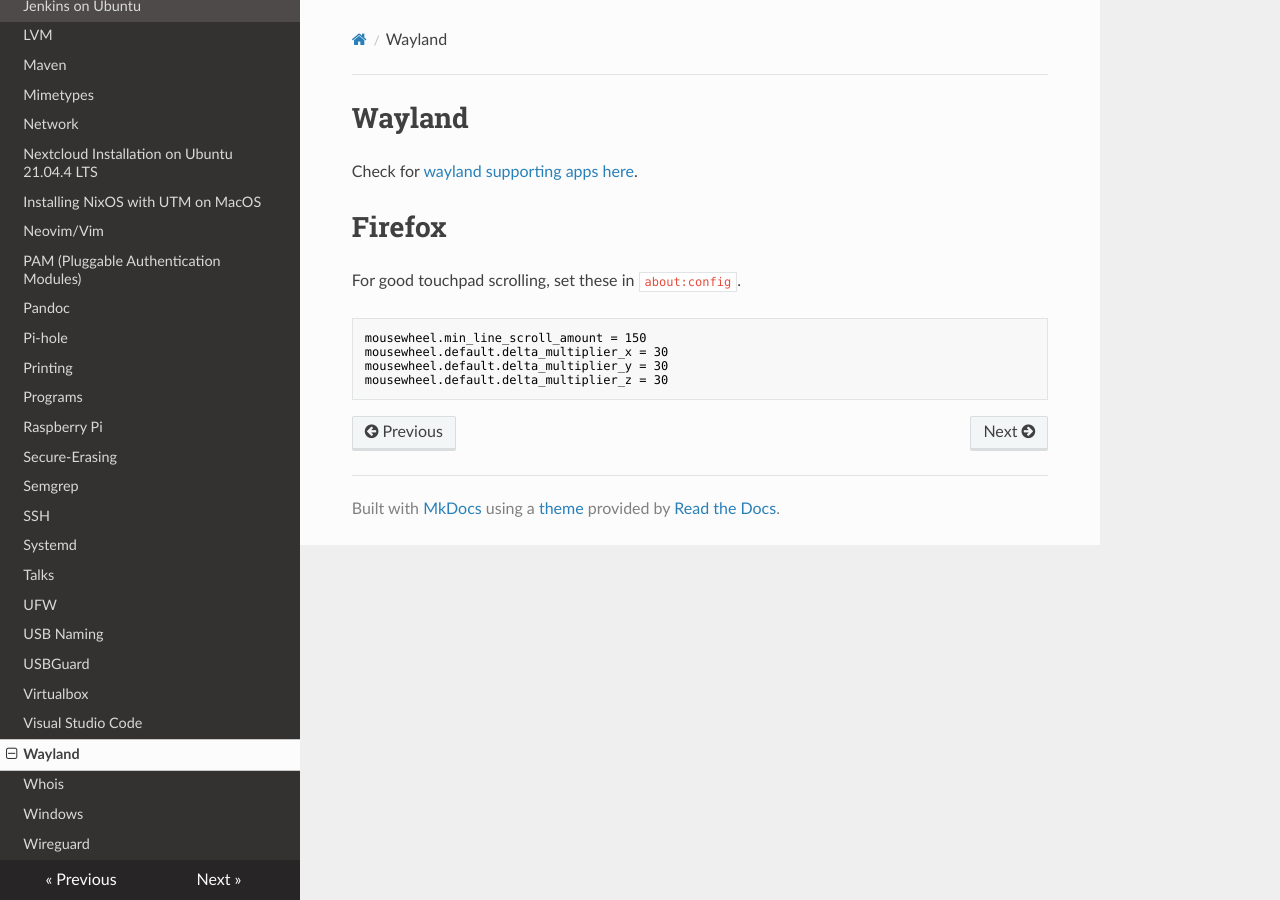
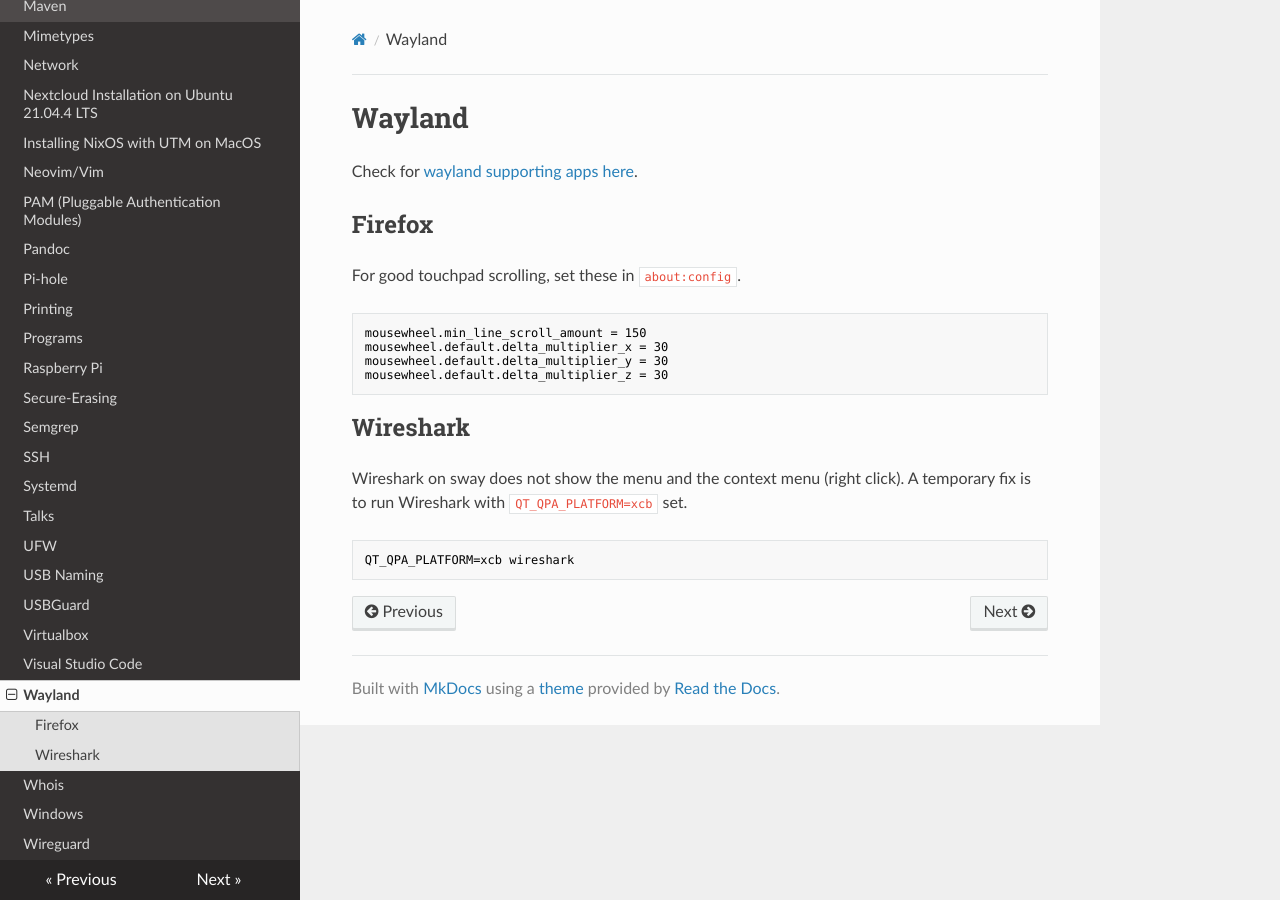
Before and after one commit to Maaxxs/wiki, an MkDocs documentation site: the page built from docs/wayland.md, in a window 1280 px wide. Built offline with MkDocs 1.6.1, drawn with Linux system fonts in a browser that asks for light colours; nearby versions of some CDN libraries.

Commit message:
Add fix for Wireshark (context) menu.

````diff
--- a/docs/wayland.md
+++ b/docs/wayland.md
@@ -2,7 +2,7 @@
 
 Check for [wayland supporting apps here](https://arewewaylandyet.com/).
 
-# Firefox
+## Firefox
 
 For good touchpad scrolling, set these in `about:config`.
 
@@ -12,3 +12,12 @@ mousewheel.default.delta_multiplier_x = 30
 mousewheel.default.delta_multiplier_y = 30
 mousewheel.default.delta_multiplier_z = 30
 ```
+
+## Wireshark
+
+Wireshark on sway does not show the menu and the context menu (right click).
+A temporary fix is to run Wireshark with `QT_QPA_PLATFORM=xcb` set.
+
+```sh
+QT_QPA_PLATFORM=xcb wireshark
+```
````
